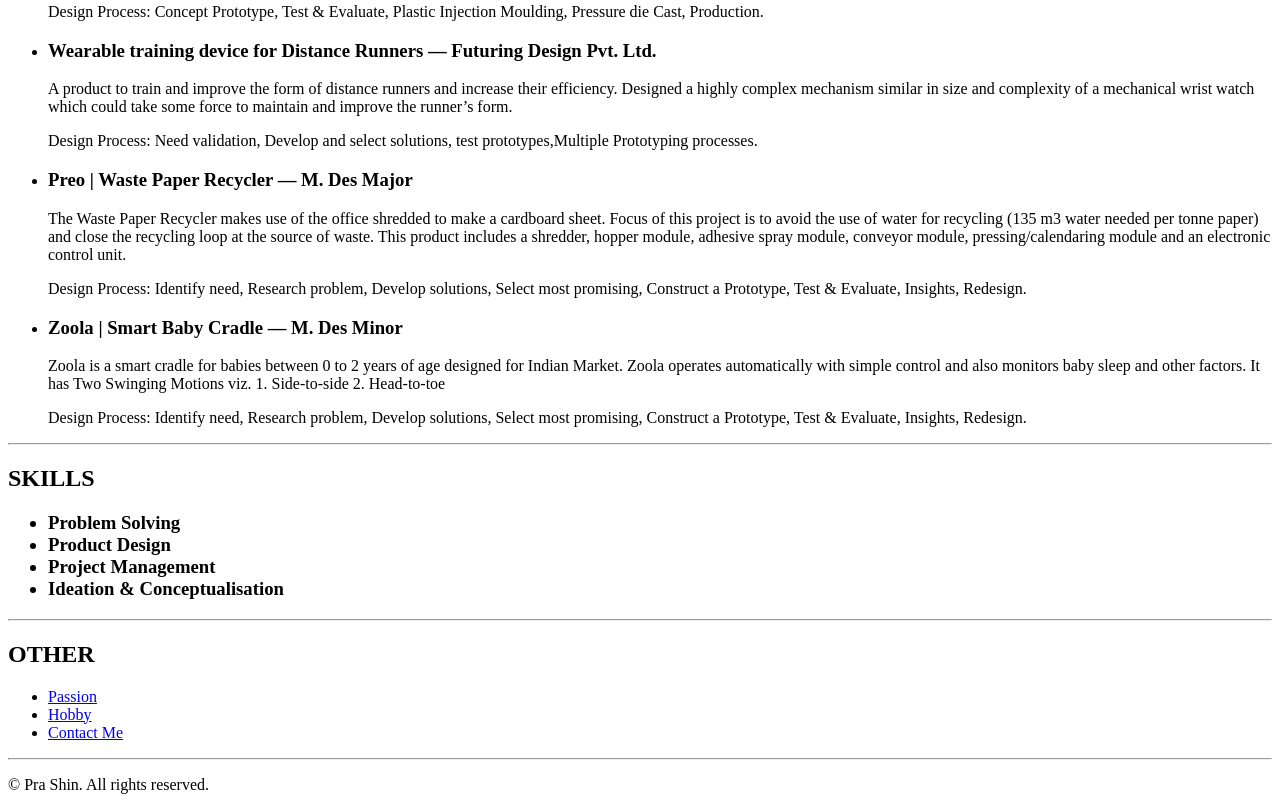
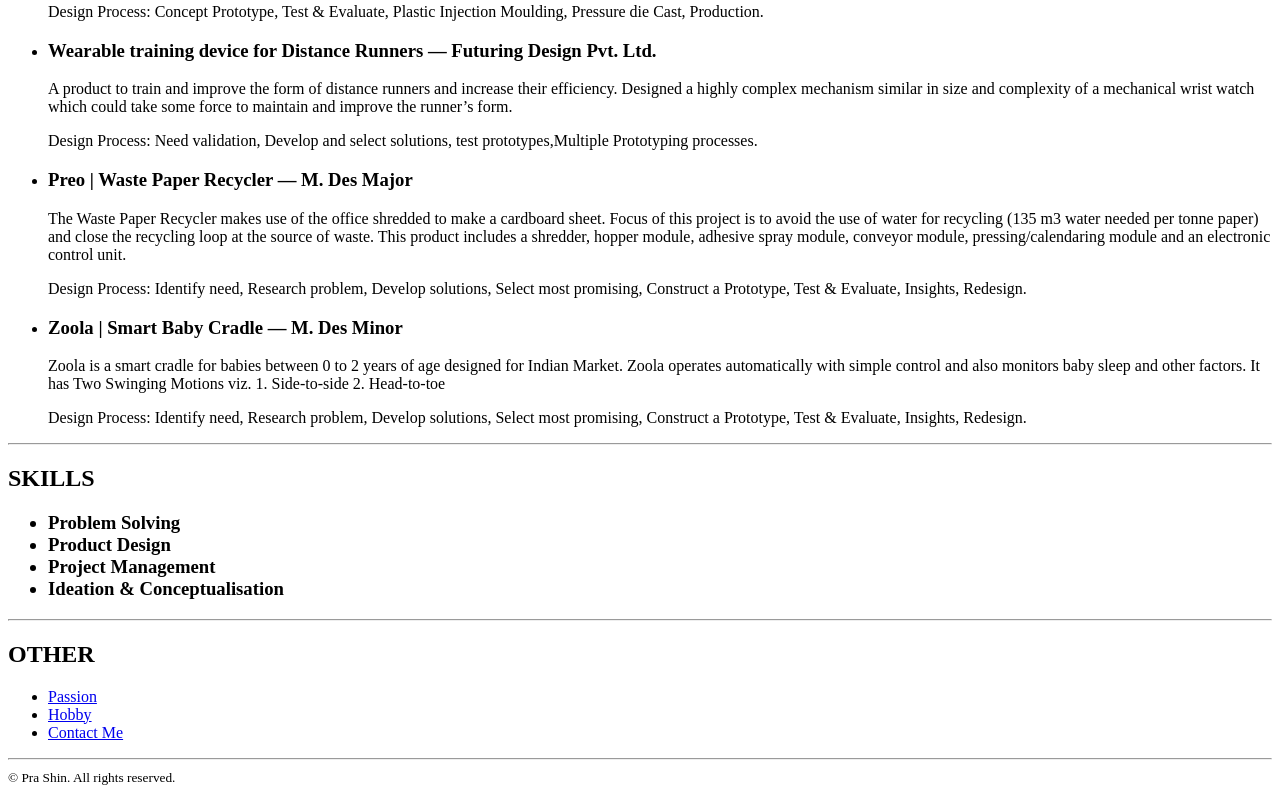
Before and after one commit to Prat1k/portfolio, a plain HTML site: page index.html in a window 1280 px wide. Shown: the part 1424-2234 px from the top of the page. Drawn offline with Linux system fonts and the light colour scheme.

Commit message:
Update index.html

```diff
--- a/index.html
+++ b/index.html
@@ -131,7 +131,9 @@ was an assemblage of multiple modules working in harmony with each other.
             <hr />
         </div>
         <div>
-            <p>© Pra Shin. All rights reserved.</p>
+            <footer>
+                <small>© Pra Shin. All rights reserved.</small>
+            </footer>
         </div>
 
     </body>
```
